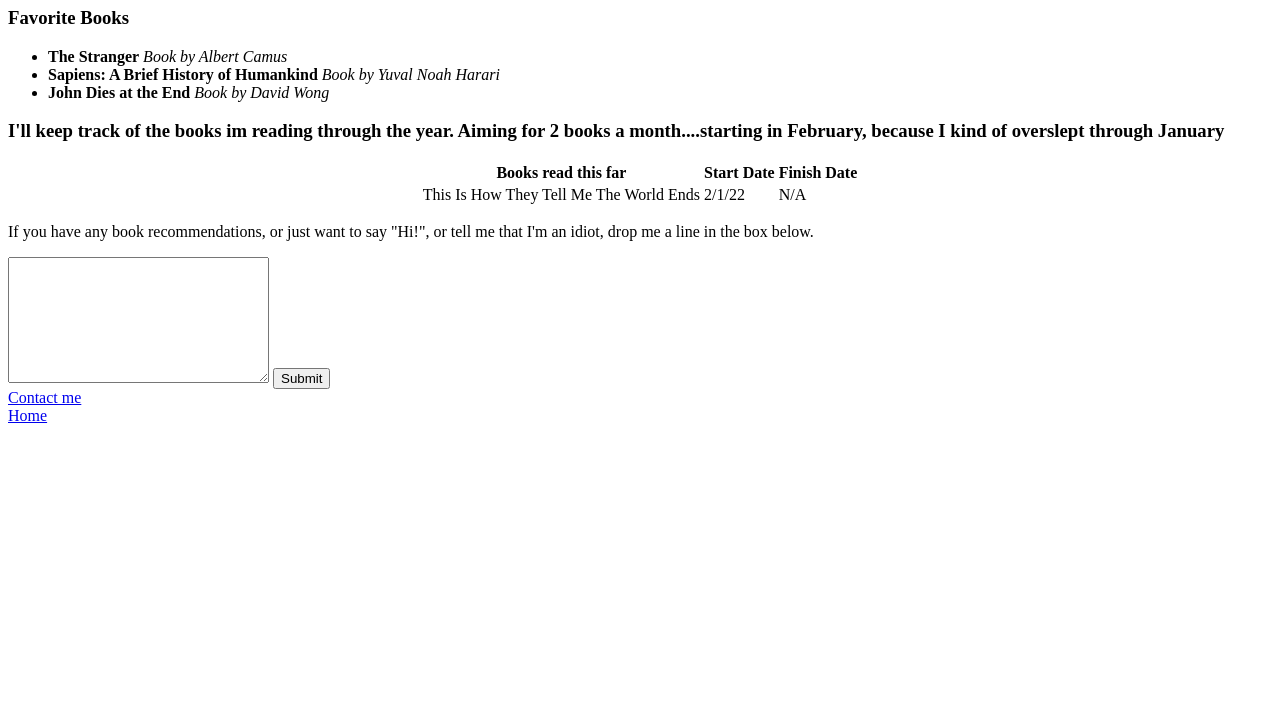
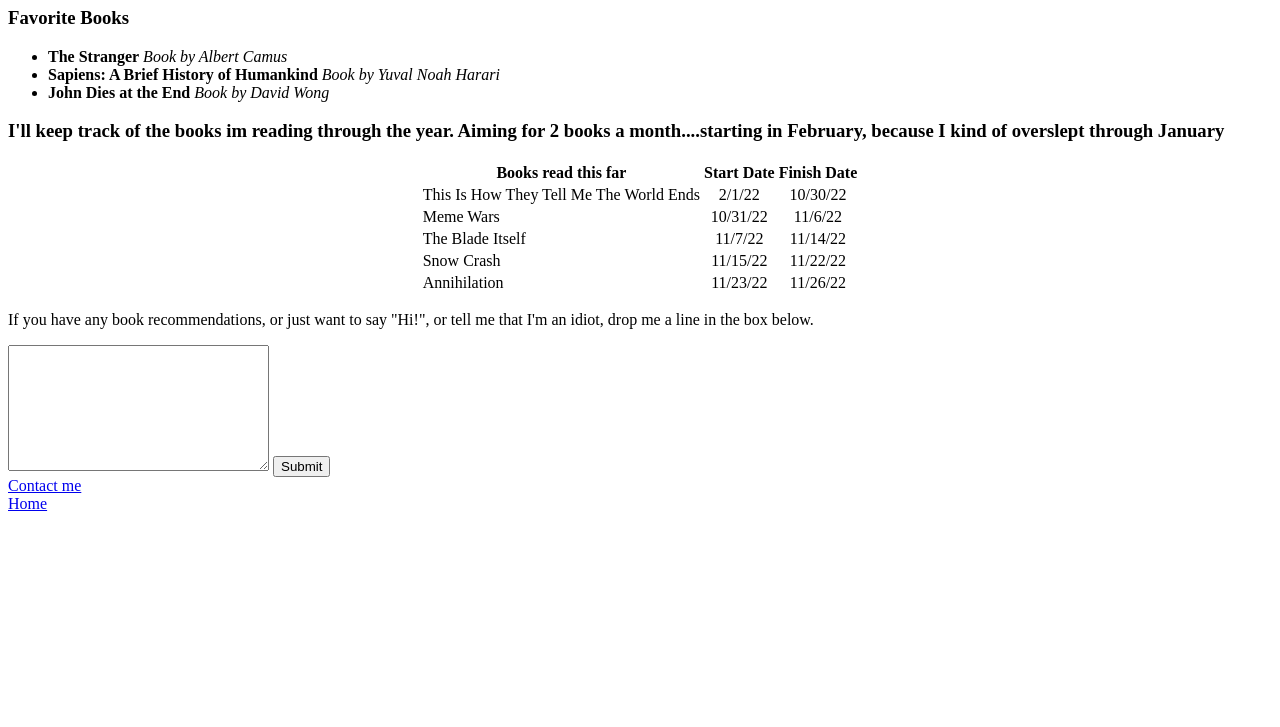
Before and after one commit to paristepes/cv, a plain HTML site: page books.html in a window 1280 px wide. Shown: the part 73-800 px from the top of the page. Drawn offline with Linux system fonts and the light colour scheme.

Commit message:
addition book list

```diff
--- a/books.html
+++ b/books.html
@@ -6,7 +6,7 @@
     <title></title>
   </head>
   <body>
-    <h1>Book reading project 2022</h1>
+    <h1>Book reading project 2023</h1>
     <h3>Favorite Books</h3>
     <ul>
       <li> <strong>The Stranger</strong>
@@ -39,8 +39,28 @@
     <tbody>
       <tr>
         <td>  This Is How They Tell Me The World Ends</td>
-        <td>2/1/22</td>
-        <td>N/A</td>
+        <td style="text-align:center">2/1/22</td>
+        <td style="text-align:center">10/30/22</td>
+      </tr>
+      <tr>
+        <td>Meme Wars</td>
+        <td style="text-align:center">10/31/22</td>
+        <td style="text-align:center">11/6/22</td>
+      </tr>
+      <tr>
+        <td>The Blade Itself</td>
+        <td style="text-align:center">11/7/22</td>
+        <td style="text-align:center">11/14/22</td>
+      </tr>
+      <tr>
+        <td>Snow Crash</td>
+        <td style="text-align:center">11/15/22</td>
+        <td style="text-align:center">11/22/22</td>
+      </tr>
+      <tr>
+        <td>Annihilation</td>
+        <td style="text-align:center">11/23/22</td>
+        <td style="text-align:center">11/26/22</td>
       </tr>
     </tbody>
     </table>
```
